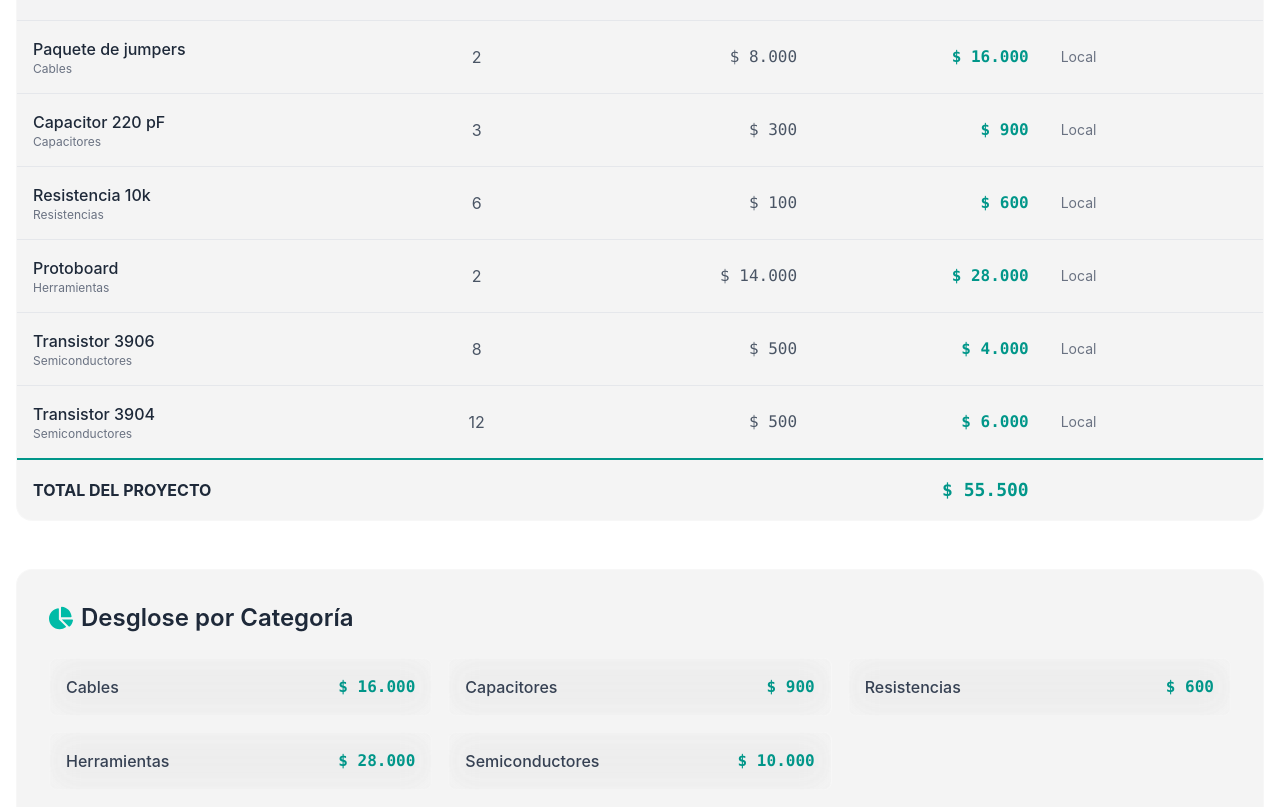
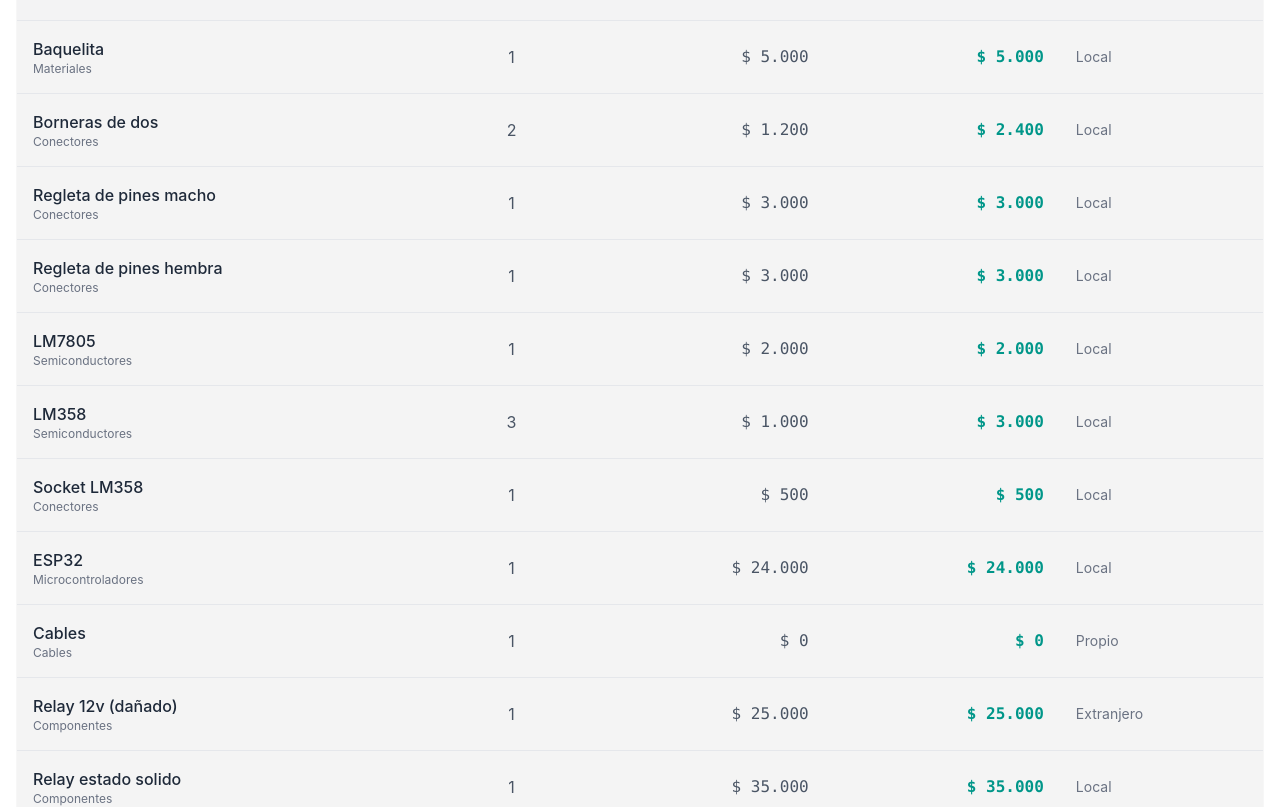
Before and after one commit to YummySalamy/we-light, a React (Vite) app: page / in a window 1280 px wide. Shown: the part 5765-6572 px from the top of the page. Built offline with nearby package versions, Linux system fonts and the light colour scheme.

Commit message:
updated the budget section

```diff
--- a/src/sections/BudgetSection.tsx
+++ b/src/sections/BudgetSection.tsx
@@ -15,46 +15,88 @@ interface BudgetItem {
 
 const budgetItems: BudgetItem[] = [
   {
-    elemento: "Paquete de jumpers",
-    cantidad: 2,
-    precio: 8000,
+    elemento: "Baquelita",
+    cantidad: 1,
+    precio: 5000,
     proveedor: "Local",
-    categoria: "Cables"
+    categoria: "Materiales"
   },
   {
-    elemento: "Capacitor 220 pF",
-    cantidad: 3,
-    precio: 300,
+    elemento: "Borneras de dos",
+    cantidad: 2,
+    precio: 1200,
     proveedor: "Local",
-    categoria: "Capacitores"
+    categoria: "Conectores"
   },
   {
-    elemento: "Resistencia 10k",
-    cantidad: 6,
-    precio: 100,
+    elemento: "Regleta de pines macho",
+    cantidad: 1,
+    precio: 3000,
     proveedor: "Local",
-    categoria: "Resistencias"
+    categoria: "Conectores"
   },
   {
-    elemento: "Protoboard",
-    cantidad: 2,
-    precio: 14000,
+    elemento: "Regleta de pines hembra",
+    cantidad: 1,
+    precio: 3000,
     proveedor: "Local",
-    categoria: "Herramientas"
+    categoria: "Conectores"
   },
   {
-    elemento: "Transistor 3906",
-    cantidad: 8,
-    precio: 500,
+    elemento: "LM7805",
+    cantidad: 1,
+    precio: 2000,
     proveedor: "Local",
     categoria: "Semiconductores"
   },
   {
-    elemento: "Transistor 3904",
-    cantidad: 12,
+    elemento: "LM358",
+    cantidad: 3,
+    precio: 1000,
+    proveedor: "Local",
+    categoria: "Semiconductores"
+  },
+  {
+    elemento: "Socket LM358",
+    cantidad: 1,
     precio: 500,
     proveedor: "Local",
-    categoria: "Semiconductores"
+    categoria: "Conectores"
+  },
+  {
+    elemento: "ESP32",
+    cantidad: 1,
+    precio: 24000,
+    proveedor: "Local",
+    categoria: "Microcontroladores"
+  },
+  {
+    elemento: "Cables",
+    cantidad: 1,
+    precio: 0,
+    proveedor: "Propio",
+    categoria: "Cables"
+  },
+  {
+    elemento: "Relay 12v (dañado)",
+    cantidad: 1,
+    precio: 25000,
+    proveedor: "Extranjero",
+    categoria: "Componentes"
+  },
+  {
+    elemento: "Relay estado solido",
+    cantidad: 1,
+    precio: 35000,
+    proveedor: "Local",
+    categoria: "Componentes"
+  },
+  {
+    elemento: "Cables calibre 20(10m)",
+    cantidad: 1,
+    precio: 20000,
+    proveedor: "Local",
+    categoria: "Cables"
   }
 ]
 
@@ -80,15 +122,13 @@ export const BudgetSection = forwardRef<HTMLElement, BudgetSectionProps>(
       <section ref={ref} className="py-16 md:py-20 px-4">
         <div className="max-w-7xl mx-auto">
           <h2
-            className={`text-3xl md:text-4xl font-bold text-center mb-6 md:mb-8 ${
-              isDarkTheme ? "text-white" : "text-gray-800"
+            className={`text-3xl md:text-4xl font-bold text-center mb-6 md:mb-8 ${isDarkTheme ? "text-white" : "text-gray-800"
               }`}
           >
             Presupuesto y Materiales
           </h2>
           <p
-            className={`text-center mb-8 md:mb-12 text-base md:text-lg max-w-2xl mx-auto ${
-              isDarkTheme ? "text-gray-300" : "text-gray-600"
+            className={`text-center mb-8 md:mb-12 text-base md:text-lg max-w-2xl mx-auto ${isDarkTheme ? "text-gray-300" : "text-gray-600"
               }`}
           >
             Detalle completo de componentes, costos y proveedores para el desarrollo
@@ -102,8 +142,7 @@ export const BudgetSection = forwardRef<HTMLElement, BudgetSectionProps>(
                 <FaMoneyBillWave />
               </div>
               <h3
-                className={`text-2xl md:text-3xl font-bold mb-2 ${
-                  isDarkTheme ? "text-green-400" : "text-green-600"
+                className={`text-2xl md:text-3xl font-bold mb-2 ${isDarkTheme ? "text-green-400" : "text-green-600"
                   }`}
               >
                 {formatCurrency(totalCost)}
@@ -118,8 +157,7 @@ export const BudgetSection = forwardRef<HTMLElement, BudgetSectionProps>(
                 <FaShoppingCart />
               </div>
               <h3
-                className={`text-2xl md:text-3xl font-bold mb-2 ${
-                  isDarkTheme ? "text-teal-400" : "text-teal-600"
+                className={`text-2xl md:text-3xl font-bold mb-2 ${isDarkTheme ? "text-teal-400" : "text-teal-600"
                   }`}
               >
                 {budgetItems.length}
@@ -134,8 +172,7 @@ export const BudgetSection = forwardRef<HTMLElement, BudgetSectionProps>(
                 <FaCalculator />
               </div>
               <h3
-                className={`text-2xl md:text-3xl font-bold mb-2 ${
-                  isDarkTheme ? "text-purple-400" : "text-purple-600"
+                className={`text-2xl md:text-3xl font-bold mb-2 ${isDarkTheme ? "text-purple-400" : "text-purple-600"
                   }`}
               >
                 {budgetItems.reduce((sum, item) => sum + item.cantidad, 0)}
@@ -173,8 +210,7 @@ export const BudgetSection = forwardRef<HTMLElement, BudgetSectionProps>(
                   {budgetItems.map((item, index) => (
                     <tr
                       key={index}
-                      className={`border-t ${
-                        isDarkTheme ? "border-gray-700" : "border-gray-200"
+                      className={`border-t ${isDarkTheme ? "border-gray-700" : "border-gray-200"
                         } hover:${isDarkTheme ? "bg-gray-800/30" : "bg-gray-50/30"} transition-colors`}
                     >
                       <td className="p-4">
@@ -220,8 +256,7 @@ export const BudgetSection = forwardRef<HTMLElement, BudgetSectionProps>(
           {/* Category Breakdown */}
           <div className="glassmorphism-strong rounded-2xl p-6 md:p-8">
             <h3
-              className={`text-xl md:text-2xl font-semibold mb-6 flex items-center gap-2 ${
-                isDarkTheme ? "text-white" : "text-gray-800"
+              className={`text-xl md:text-2xl font-semibold mb-6 flex items-center gap-2 ${isDarkTheme ? "text-white" : "text-gray-800"
                 }`}
             >
               <FaChartPie className="text-teal-500" />
```
Lines whose indentation alone changed are shown as unchanged.
